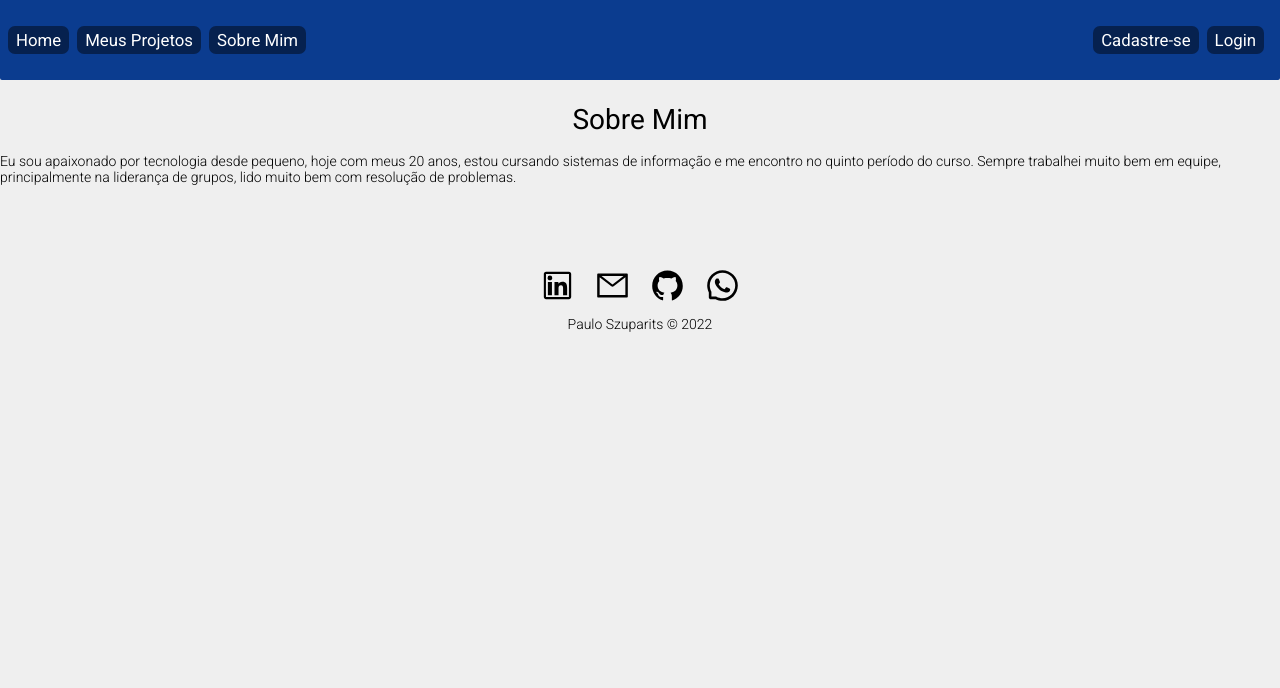
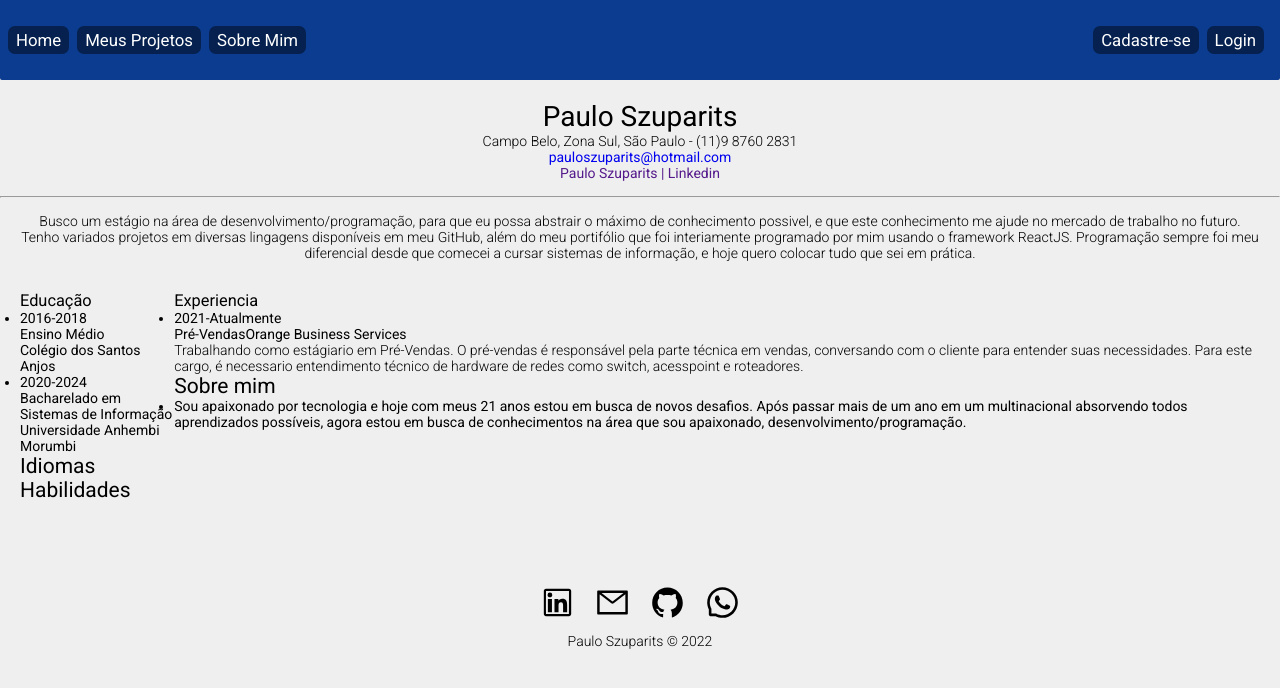
Before and after one commit to pauloszuparits/Portfolio-front-end-REACT, a React (Create React App) app: page /sobre in a window 1280 px wide. Shown: the top 688 px of the page. Built offline with nearby package versions, Linux system fonts and the light colour scheme.

Commit message:
was added some informations on page sobre

```diff
--- a/src/Sobre/index.js
+++ b/src/Sobre/index.js
@@ -1,17 +1,65 @@
 import Header from "../components/Header"
-
+import './sobreMim.css';
 export default function Sobre(){
     return(
         <div>
             <Header/>
-            <div className="titulo-projetos">
-                <h1>Sobre Mim</h1>
+            <div className="sobre-mim-cabeca">
+                <h1>Paulo Szuparits</h1>
+                <p>Campo Belo, Zona Sul, São Paulo - (11)9 8760 2831</p>
+                <a href="mailto:pauloszuparits@hotmail.com">pauloszuparits@hotmail.com</a>
+                <a href="">Paulo Szuparits | Linkedin</a>
+                <hr />
+                <p>Busco um estágio na área de desenvolvimento/programação, para que eu possa abstrair o máximo de conhecimento possivel, e que este conhecimento me ajude no mercado de trabalho no futuro. Tenho variados projetos em diversas lingagens disponíveis em meu GitHub, além do meu portifólio que foi interiamente programado por mim usando o framework ReactJS. Programação sempre foi meu diferencial desde que comecei a cursar sistemas de informação, e hoje quero colocar tudo que sei em prática.</p>
+            </div>
 
+            <div className="sobre-mim-corpo">
+                <div className="sobre-mim-esquerda">
+                    <div>
+                        <h3>Educação</h3>
+
+                        <ul>
+                            <li>2016-2018</li>
+                            <span>Ensino Médio</span> <br/>
+                            <span>Colégio dos Santos Anjos</span>
+                            <li>2020-2024</li>
+                            <span>Bacharelado em Sistemas de Informação</span> <br/>
+                            <span>Universidade Anhembi Morumbi</span>
+                        </ul>
+                    </div>
+
+                    <div>
+                        <h2>Idiomas</h2>
+                    </div>
+
+                    <div>
+                        <h2>Habilidades</h2>
+                    </div>
+                </div>
+                <div className="sobre-mim-direita">
+                    <div>
+                        <h3>Experiencia</h3>
+                        <ul>
+                            <li>2021-Atualmente</li>
+                            <span>Pré-Vendas</span>
+                            <span>Orange Business Services</span>
+                            <p>Trabalhando como estágiario em Pré-Vendas.
+                            O pré-vendas é responsável pela parte técnica em vendas, conversando com o cliente para entender suas necessidades.
+                            Para este cargo, é necessario entendimento técnico de hardware de redes como switch, acesspoint e roteadores.</p>
+                        </ul>
+                    </div>
+                    <div>
+                        <h2>Sobre mim</h2>
+                        <ul>
+                            <li>Sou apaixonado por tecnologia e hoje com meus 21 anos estou em busca de novos desafios.
+                            Após passar mais de um ano em um multinacional absorvendo todos aprendizados possíveis, agora estou em busca de conhecimentos na área que sou apaixonado, desenvolvimento/programação.
+                            </li>
+                        </ul>
+                    </div>
+                </div>
             </div>
-            <p>
-            Eu sou apaixonado por tecnologia desde pequeno, hoje com meus 20 anos, estou cursando sistemas de informação e me encontro no quinto período do curso.
-            Sempre trabalhei muito bem em equipe, principalmente na liderança de grupos, lido muito bem com resolução de problemas.
-            </p>
+
+
         </div>
     )
 }
--- /dev/null
+++ b/src/Sobre/sobreMim.css
@@ -0,0 +1,33 @@
+.sobre-mim-cabeca{
+    margin-top: 20px;
+    display: flex;
+    flex-direction: column;
+    align-items: center;
+    text-align: center;
+
+}
+
+.sobre-mim-cabeca p{
+    margin-left: 20px;
+    margin-right: 20px;
+}
+
+.sobre-mim-cabeca hr{
+    margin-top: 15px;
+    margin-bottom: 15px;
+    width: 100%;
+}
+
+.sobre-mim-corpo{
+    margin-top: 30px;
+    display: flex;
+    flex-direction: row;
+    justify-content: space-between;
+    margin-left: 20px;
+    margin-right: 20px;
+
+}
+
+.sobre-mim-corpo ul{
+    list-style-type: disc;
+}
```
